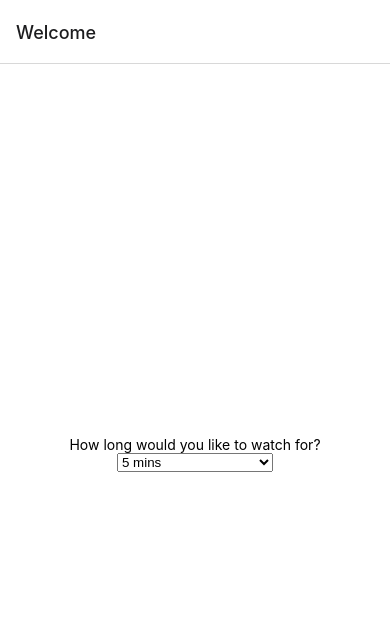
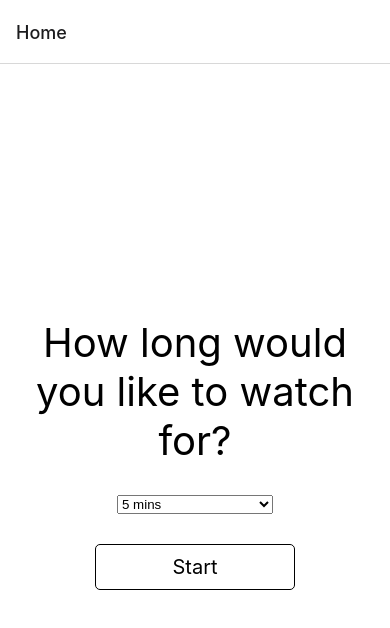
Before and after one commit to tommyrharper/youtube-wrapper, a React Native app: screen / in a window 390 px wide. Shown: the top 628 px of the page. Built offline with nearby package versions, Linux system fonts and the light colour scheme.

Commit message:
Use NavigationStack in App.tsx

```diff
--- a/App.tsx
+++ b/App.tsx
@@ -1,54 +1,6 @@
-import { useState } from "react";
-import { StyleSheet, Text, View } from "react-native";
-import { Picker } from "@react-native-picker/picker";
-import { NavigationContainer } from "@react-navigation/native";
-import { createNativeStackNavigator } from "@react-navigation/native-stack";
-
-const Stack = createNativeStackNavigator();
-
-const HomeScreen = () => {
-  const [lengthOfTime, setLengthOfTime] = useState<number>(5);
-  return (
-    <View style={styles.container}>
-      <Text>How long would you like to watch for?</Text>
-      <Picker
-        style={styles.picker}
-        selectedValue={lengthOfTime}
-        onValueChange={setLengthOfTime}
-      >
-        <Picker.Item label="5 mins" value={5} />
-        <Picker.Item label="10 mins" value={10} />
-        <Picker.Item label="15 mins" value={15} />
-        <Picker.Item label="20 mins" value={20} />
-        <Picker.Item label="25 mins" value={25} />
-        <Picker.Item label="30 mins" value={30} />
-      </Picker>
-    </View>
-  );
-};
+import React from "react";
+import { NavigationStack } from "./src/NavigationStack";
 
 export default function App() {
-  return (
-    <NavigationContainer>
-      <Stack.Navigator>
-        <Stack.Screen
-          name="Home"
-          component={HomeScreen}
-          options={{ title: "Welcome" }}
-        />
-      </Stack.Navigator>
-    </NavigationContainer>
-  );
+  return <NavigationStack />;
 }
-
-const styles = StyleSheet.create({
-  container: {
-    flex: 1,
-    backgroundColor: "#fff",
-    alignItems: "center",
-    justifyContent: "center",
-  },
-  picker: {
-    width: "40%",
-  },
-});
```
